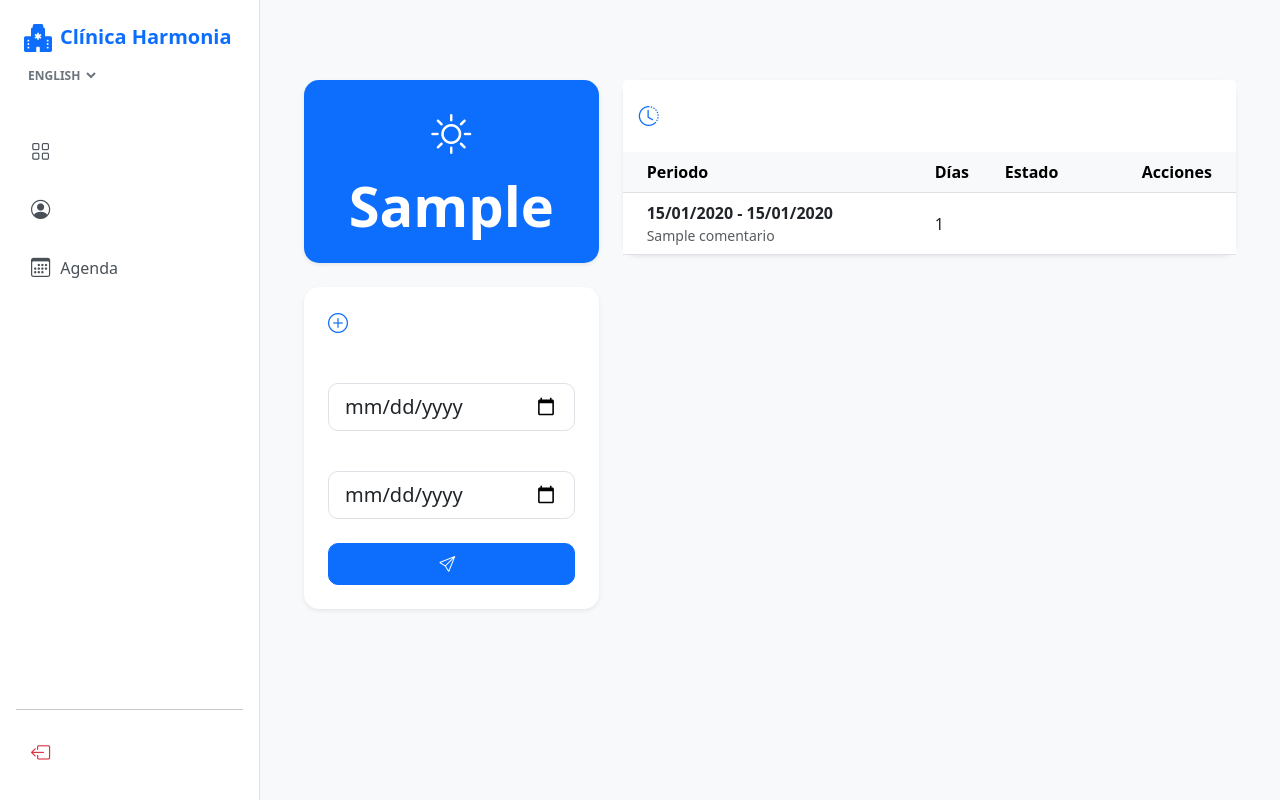
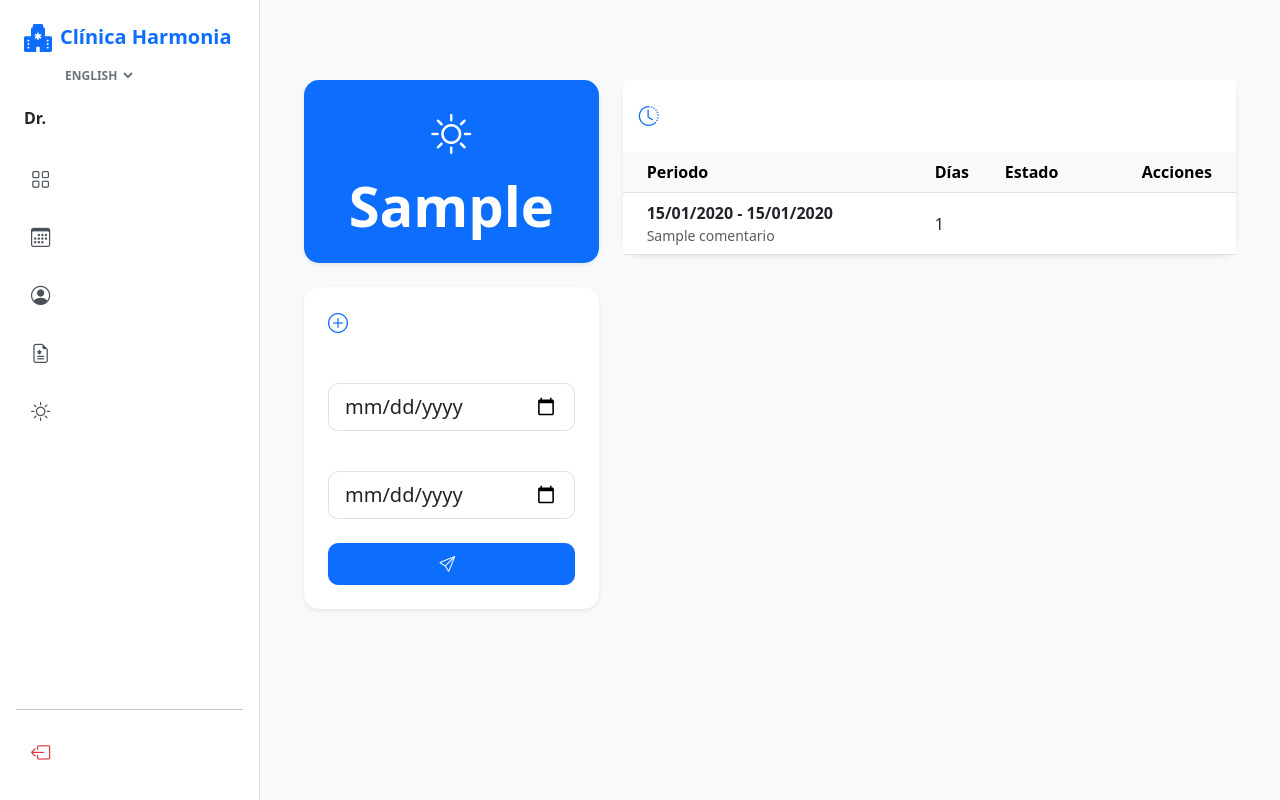
Before and after one commit to bayemorydia/Clinica-Harmonia, a Spring app: template src/main/resources/templates/Empleado/vacaciones.html in a window 1280 px wide. Run offline with Thymeleaf, Linux system fonts and the light colour scheme; the template is opened without the code that fills it: most values are stand-ins (such as "Sample title", 1, 10 or a date in 2020); data that the repository does not hold is empty; some of the project's set-up classes (security, data sources, template engines, error pages and the like) are left out, and stand-ins take their place.

Commit message:
Act
Se agrega multilenguaje

```diff
--- a/src/main/resources/templates/Reutilizable/layoutMedico.html
+++ b/src/main/resources/templates/Reutilizable/layoutMedico.html
@@ -7,13 +7,62 @@
     <link href="https://cdn.jsdelivr.net/npm/bootstrap@5.3.0/dist/css/bootstrap.min.css" rel="stylesheet">
     <link rel="stylesheet" href="https://cdn.jsdelivr.net/npm/bootstrap-icons@1.11.0/font/bootstrap-icons.css">
     <style>
-        .sidebar-medico { min-height: 100vh; background: white; border-right: 1px solid #dee2e6; width: 260px; position: fixed; z-index: 1000; }
-        .content-medico { margin-left: 260px; padding: 2rem; background: #f8f9fa; min-height: 100vh; }
-        .nav-link-med { padding: 12px 15px; border-radius: 8px; color: #495057; display: flex; align-items: center; text-decoration: none; margin-bottom: 5px; transition: 0.2s; font-weight: 500; }
-        .nav-link-med:hover { background: #f8f9fa; color: #0d6efd; }
-        .nav-link-med i { margin-right: 10px; font-size: 1.2rem; }
-        .nav-link-med.active { background: #e7f1ff; color: #0d6efd; }
-        .lang-select-minimal { border: none; background: transparent; font-size: 0.75rem; color: #6c757d; cursor: pointer; font-weight: 600; text-transform: uppercase; }
+        .sidebar-medico {
+            min-height: 100vh;
+            background: white;
+            border-right: 1px solid #dee2e6;
+            width: 260px;
+            position: fixed;
+        }
+
+        .content-medico {
+            margin-left: 260px;
+            padding: 2rem;
+            background: #f8f9fa;
+            min-height: 100vh;
+        }
+
+        .nav-link-med {
+            padding: 12px 15px;
+            border-radius: 8px;
+            color: #495057;
+            display: flex;
+            align-items: center;
+            text-decoration: none;
+            margin-bottom: 5px;
+            transition: 0.2s;
+            font-weight: 500;
+        }
+
+        .nav-link-med:hover {
+            background: #f8f9fa;
+            color: #0d6efd;
+        }
+
+        .nav-link-med i {
+            margin-right: 10px;
+            font-size: 1.2rem;
+        }
+
+        .nav-link-med.active {
+            background: #e7f1ff;
+            color: #0d6efd;
+        }
+
+        .lang-container {
+            padding-left: 45px;
+            margin-bottom: 20px;
+        }
+
+        .lang-select-minimal {
+            border: none;
+            background: transparent;
+            font-size: 0.75rem;
+            color: #6c757d;
+            cursor: pointer;
+            font-weight: 600;
+            text-transform: uppercase;
+        }
     </style>
 </head>
 
@@ -24,7 +73,7 @@
             <span class="fs-5 fw-bold text-primary">Clínica Harmonia</span>
         </div>
 
-        <div class="px-2 mb-3">
+        <div class="lang-container">
             <select class="lang-select-minimal" onchange="changeLang(this.value)">
                 <option value="es" th:selected="${#locale.language == 'es'}">ESPAÑOL</option>
                 <option value="ca" th:selected="${#locale.language == 'ca'}">CATALÀ</option>
@@ -33,38 +82,61 @@
         </div>
 
         <div class="mb-4 px-2">
-            <small class="text-muted d-block" th:text="${trad.getTraduccion('nav.identificado')}">Identificado como:</small>
-            <span class="fw-bold text-dark">[[${#authentication.name}]]</span>
+            <small class="text-muted d-block" th:text="${trad.getTraduccion('nav.identificado')}">Identificado
+                como:</small>
+            <span class="fw-bold text-dark">Dr. [[${#authentication.name}]]</span>
         </div>
 
         <ul class="nav flex-column mb-auto">
             <li>
-                <a th:href="@{/medico/dashboard}" class="nav-link-med" th:classappend="${activePage == 'dashboard' ? 'active' : ''}">
+                <a th:href="@{/medico/dashboard}" class="nav-link-med"
+                    th:classappend="${#ctx.containsVariable('activePage') and activePage == 'dashboard' ? 'active' : ''}">
                     <i class="bi bi-grid"></i>
                     <span th:text="${trad.getTraduccion('nav.inicio')}">Inicio</span>
                 </a>
             </li>
 
-            <li th:if="${medicoLogueado != null}">
-                <a th:href="@{/medico/perfil/{id}(id=${medicoLogueado.id})}" class="nav-link-med" th:classappend="${activePage == 'perfil' ? 'active' : ''}">
-                    <i class="bi bi-person-circle"></i>
-                    <span th:text="${trad.getTraduccion('nav.perfil.user')}">Perfil</span>
+            <li>
+                <a th:href="@{/medico/agenda}" class="nav-link-med"
+                    th:classappend="${#ctx.containsVariable('activePage') and activePage == 'agenda' ? 'active' : ''}">
+                    <i class="bi bi-calendar3"></i>
+                    <span th:text="${trad.getTraduccion('nav.agenda') ?: 'Mi Agenda'}">Mi Agenda</span>
                 </a>
             </li>
 
             <li>
-                <a th:href="@{/medico/agenda}" class="nav-link-med" th:classappend="${activePage == 'agenda' ? 'active' : ''}">
-                    <i class="bi bi-calendar3"></i>
-                    <span>Agenda</span>
+                <a th:href="@{/medico/perfil/{id}(id=${medicoLogueado.id})}" class="nav-link-med"
+                    th:classappend="${activePage == 'perfil' ? 'active' : ''}">
+                    <i class="bi bi-person-circle"></i>
+                    <span th:text="${#authorization.expression('hasRole(''ADMINISTRADOR'')')}
+                                ? ${trad.getTraduccion('nav.perfil.admin')}
+                                : ${trad.getTraduccion('nav.perfil.user')}">Perfil</span>
+                </a>
+            </li>
+
+            <li>
+                <a th:href="@{/medico/nominas}" class="nav-link-med"
+                    th:classappend="${#ctx.containsVariable('activePage') and activePage == 'nominas' ? 'active' : ''}">
+                    <i class="bi bi-file-earmark-medical"></i>
+                    <span th:text="${trad.getTraduccion('nav.nominas') ?: 'Mis Nóminas'}">Mis Nóminas</span>
+                </a>
+            </li>
+
+            <li>
+                <a th:href="@{/medico/vacaciones}" class="nav-link-med"
+                    th:classappend="${#ctx.containsVariable('activePage') and activePage == 'vacaciones' ? 'active' : ''}">
+                    <i class="bi bi-sun"></i>
+                    <span th:text="${trad.getTraduccion('nav.vacaciones') ?: 'Vacaciones'}">Vacaciones</span>
                 </a>
             </li>
         </ul>
 
         <hr>
+
         <form th:action="@{/logout}" method="post">
             <button type="submit" class="nav-link-med text-danger border-0 bg-transparent w-100 text-start">
                 <i class="bi bi-box-arrow-left"></i>
-                <span th:text="${trad.getTraduccion('btn.logout')}">Salir</span>
+                <span th:text="${trad.getTraduccion('btn.logout') ?: 'Cerrar Sesión'}">Salir</span>
             </button>
         </form>
     </div>
@@ -76,8 +148,10 @@
                 const url = new URL(window.location.href);
                 url.searchParams.set('lang', lang);
                 window.location.href = url.toString();
+
             }
         </script>
     </div>
 </body>
+
 </html>
```
